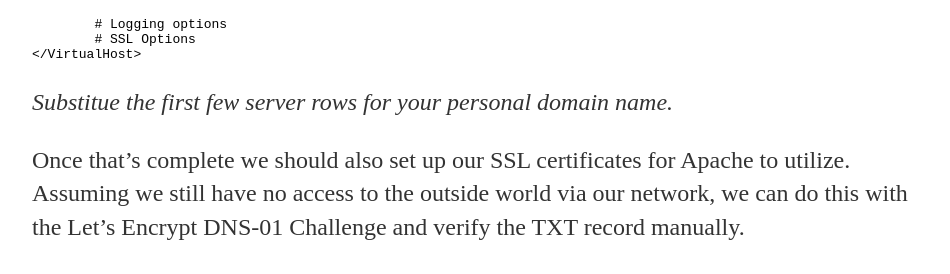
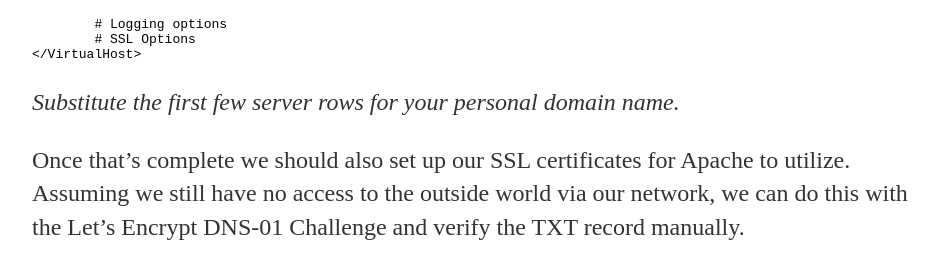
Before and after one commit to IKOSTYUK/ikostyuk.github.io, a Jekyll site: the page built from _posts/2025-12-30-Setting-Up-a-Personal-Matrix-Synapse-Chat-Server.md, in a window 1280 px wide and 900 px high, scrolled down 2621 px. Shown: the part 171-445 px from the top of the window, without its empty margins (160-1110 px from the left). Built offline with Jekyll 4.4.1, drawn with Linux system fonts in a browser that asks for light colours; some of the changed text lies outside the part shown.

Commit message:
Fix typos in domain name substitution instructions
Corrected typos in instructions for domain name substitution.

```diff
--- a/_posts/2025-12-30-Setting-Up-a-Personal-Matrix-Synapse-Chat-Server.md
+++ b/_posts/2025-12-30-Setting-Up-a-Personal-Matrix-Synapse-Chat-Server.md
@@ -32,7 +32,7 @@
       -e SYNAPSE_REPORT_STATS=yes \
       matrixdotorg/synapse:latest generate
 
-*Substitue my.matrix.host for your personal domain name.*
+*Substitute my.matrix.host for your personal domain name.*
 
 There will now be a Docker volume which includes the config file `homeserver.yaml` that will control how Synapse behaves.
 
@@ -88,7 +88,7 @@
             # SSL Options
     </VirtualHost>
 
-*Substitue the first few server rows for your personal domain name.*
+*Substitute the first few server rows for your personal domain name.*
 
 Once that's complete we should also set up our SSL certificates for Apache to utilize. Assuming we still have no access to the outside world via our network, we can do this with the Let's Encrypt DNS-01 Challenge and verify the TXT record manually.
 
```
